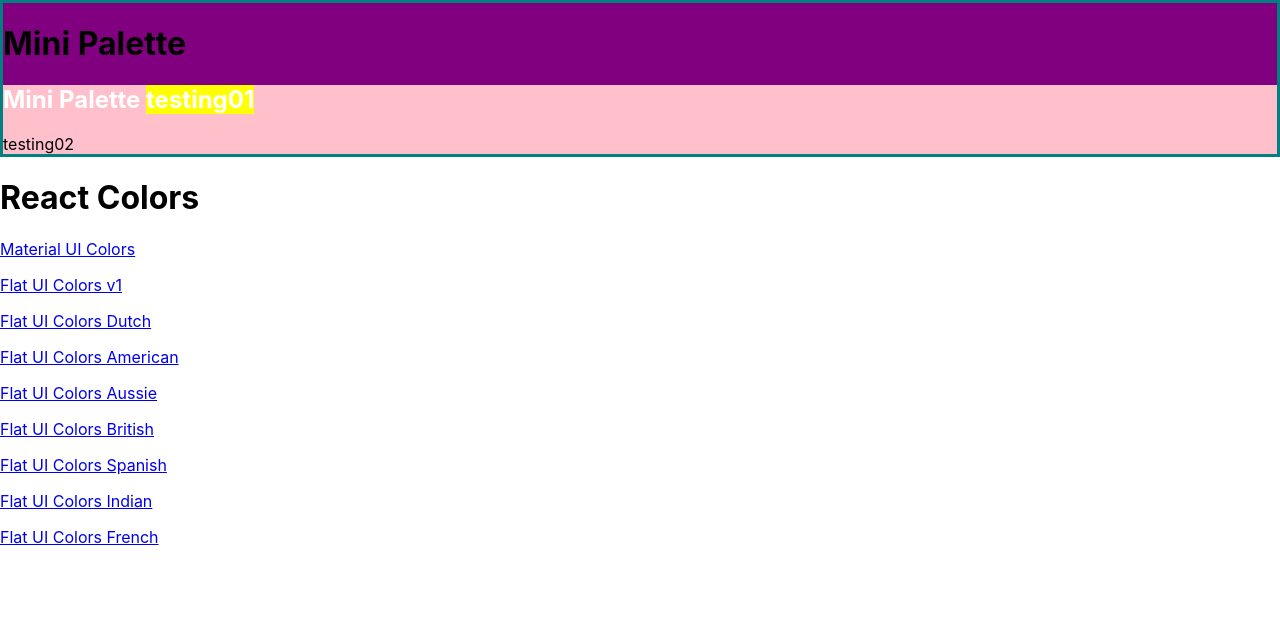
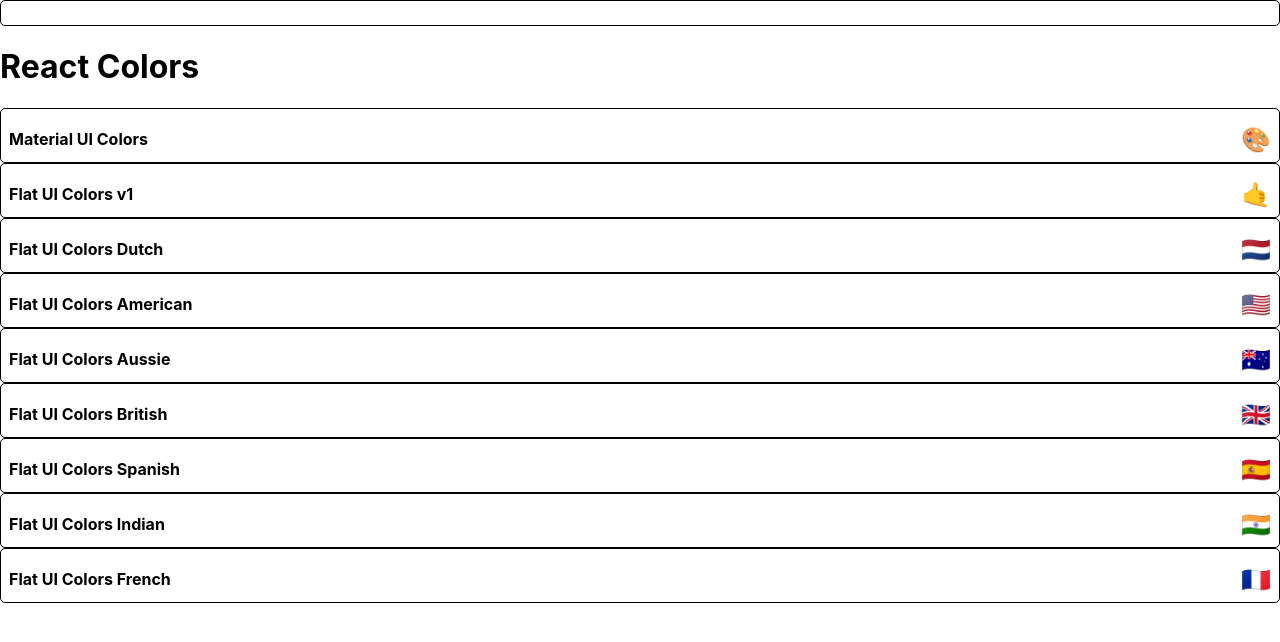
Before and after one commit to RockDrigo78/React_color_app, a React (Create React App) app: page / in a window 1280 px wide. Shown: the top 642 px of the page. Built offline with nearby package versions, Linux system fonts and the light colour scheme.

Commit message:
start styling mini palette

```diff
--- a/src/MiniPalette.js
+++ b/src/MiniPalette.js
@@ -2,35 +2,49 @@
 import { withStyles } from '@material-ui/styles';
 
 const styles = {
-  main: {
-    backgroundColor: "purple",
-    border: "3px solid teal"
+  root: {
+    backgroundColor: "white",
+    border: "1px solid black",
+    borderRadius: "5px",
+    padding: "0.5rem",
+    position: "relative",
+    overflow: "hidden",
+    "&:hover": {
+      cursor: "pointer"
+    }
   },
-  secondary: {
-    backgroundColor: "pink",
-    "& h1": {
-      color: "white",
-      "& span": {
-        backgroundColor: "yellow"
-      }
-    }
+  colors:{
+    backgroundColor: "grey"
+  },
+  title: {
+    display: "flex",
+    justifyContent: "space-between",
+    alignItems: "center",
+    margin: "0",
+    color: "black",
+    paddingTop: "0.5rem",
+    fontSize: "1rem",
+    position: "relative"
+  },
+  emoji: {
+    marginLeft: "0.5rem",
+    fontSize: "1.5rem",
+
+
   }
 }
 
 function MiniPalette(props) {
 
-  const {classes} = props;
+  const { classes, paletteName, emoji } = props;
 
   return(
-    <div className={classes.main}>
-      <h1>Mini Palette</h1>
-      <section className={classes.secondary}>
-      <h1>
-        Mini Palette <span>testing01</span>
-      </h1>
-      <span>testing02</span>
-      </section>
-
+    <div className={classes.root}>
+      <div className={classes.colors}>
+      </div>
+      <h5 className={classes.title}>
+        {paletteName} <span className={classes.emoji}>{emoji}</span>
+      </h5>
     </div>
   )
 }
--- a/src/PaletteList.js
+++ b/src/PaletteList.js
@@ -12,9 +12,7 @@
         <MiniPalette />
         <h1>React Colors</h1>
         {palettes.map(palette => (
-          <p>
-            <Link to={`/palette/${palette.id}`}>{palette.paletteName}</Link>
-          </p>
+          <MiniPalette {...palette}/>
         ))}
       </div>
     )
```
